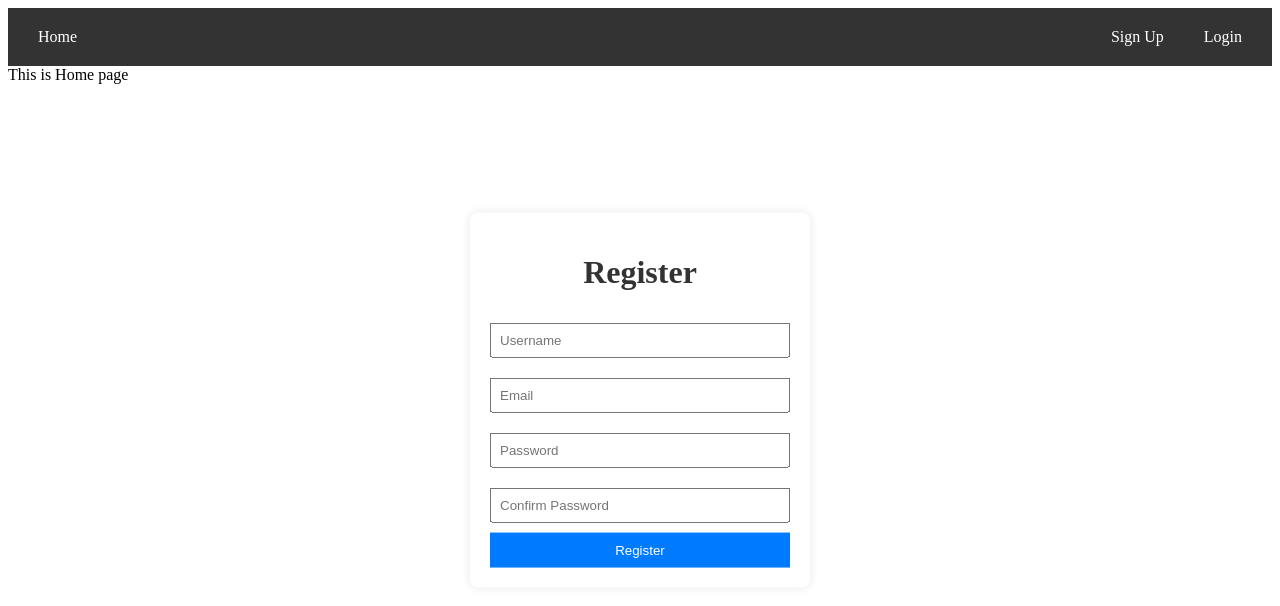
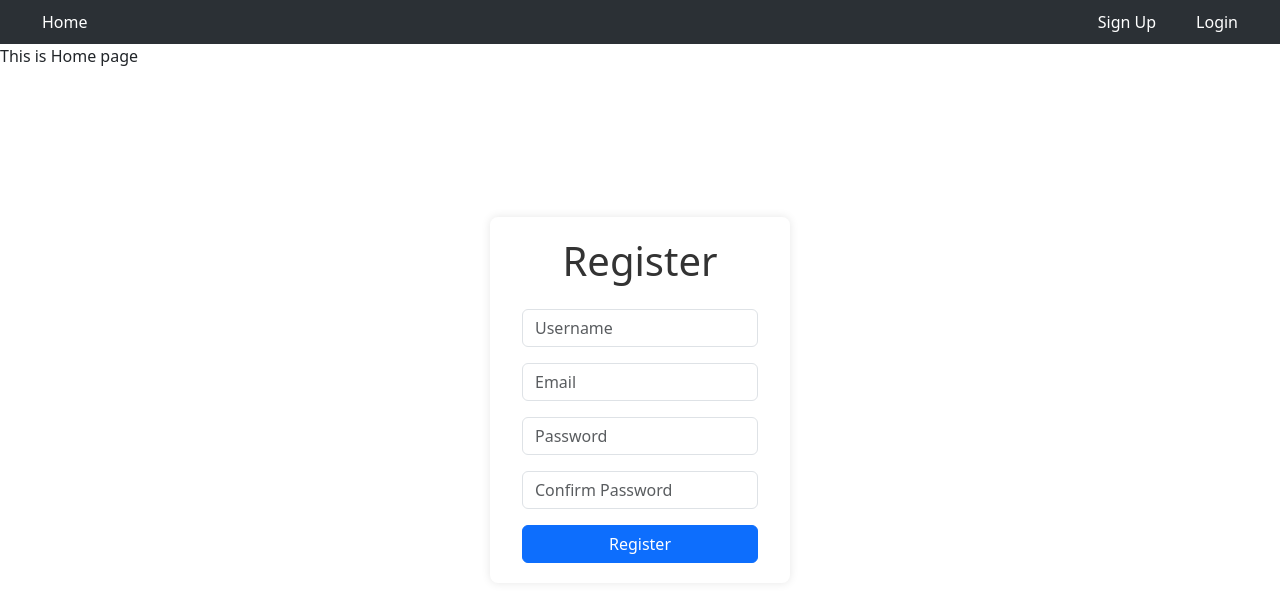
Before and after one commit to RuohanZhuo/TFG, a React (Create React App) app in the folder frontend/: page /sign in a window 1280 px wide. Shown: the top 606 px of the page. Built offline with nearby package versions, Linux system fonts and the light colour scheme.

Commit message:
change the style with bootstrap

```diff
--- a/frontend/public/index.html
+++ b/frontend/public/index.html
@@ -10,6 +10,7 @@
       content="My tfg web"
     />
     <link rel="apple-touch-icon" href="%PUBLIC_URL%/logo192.png" />
+    <link href="https://cdn.jsdelivr.net/npm/bootstrap@5.3.3/dist/css/bootstrap.min.css" rel="stylesheet">
     <title>TFG</title>
   </head>
   <body>
--- a/frontend/src/components/Header/index.css
+++ b/frontend/src/components/Header/index.css
@@ -1,12 +1,11 @@
-.nav-bar {
+.navbar {
   background-color: #333;
   padding: 10px;
 }
 
-  .nav-bar div {
+.navbar div {
   display: flex;
-    justify-content
-  : space-between;
+  justify-content: space-between;
   align-items: center;
 }
 
--- a/frontend/src/components/Header/index.jsx
+++ b/frontend/src/components/Header/index.jsx
@@ -5,11 +5,15 @@ import './index.css'
 export default class index extends Component {
   render() {
     return (
-      <nav className='nav-bar'>
-        <div>
+    <nav className="navbar navbar-expand-lg bg-body-tertiary" data-bs-theme="dark">
+      <div className="container-fluid">
+        <div className="collapse navbar-collapse" id="navbarNavDropdown">
+          <ul className="navbar-nav">
+            <li className="nav-item">
               <NavLink className='home-nav' to='/'>Home</NavLink>
-            <div>
-                <ul>
+            </li>
+          </ul>
+          <ul className="navbar-nav ms-auto">
             <li>
               <NavLink className='sign-nav' to='/sign'>Sign Up</NavLink>
             </li>
--- a/frontend/src/components/LoginForm/index.jsx
+++ b/frontend/src/components/LoginForm/index.jsx
@@ -10,12 +10,16 @@ export default class index extends Component {
   render() {
     return (
     <form className="data-form" onSubmit={this.sss}>
-        <div className='container'>
-            <h1>Login</h1>
-            <input type="text" placeholder="Username" />
-            <input type="password" placeholder="Password" />
-            <button className='login-btn'>Login</button>
+      <div className="container">
+        <h1 className="text-center mb-4">Login</h1>
+        <div className="mb-3">
+          <input type="text" className="form-control" placeholder="Username" />
         </div>
+        <div className="mb-3">
+          <input type="password" className="form-control" placeholder="Password" />
+        </div>
+        <button type="submit" className="btn btn-primary btn-block">Login</button>
+      </div>
     </form>
     )
   }
--- a/frontend/src/components/SignUpForm/index.jsx
+++ b/frontend/src/components/SignUpForm/index.jsx
@@ -1,5 +1,5 @@
 import React, { Component } from 'react'
-import './index.css'
+//import './index.css'
 
 export default class index extends Component {
 
@@ -13,7 +13,7 @@ export default class index extends Component {
     onSubmit = async(e)=>{
 
         e.preventDefault();
-        const {username, email, password} = this.state
+        const {username, email, password, confirmPassword} = this.state
 
         try {
             const response = await fetch('http://localhost:3001/reg', {
@@ -21,7 +21,7 @@ export default class index extends Component {
               headers: {
                 'Content-Type': 'application/json',
               },
-              body: JSON.stringify({ username, email, password }),
+              body: JSON.stringify({ username, email, password, confirmPassword}),
             });
 
             const data = await response.json();
@@ -49,16 +49,24 @@ export default class index extends Component {
     const {username, email, password, confirmPassword} = this.state
 
     return (
-        <form className='data-form' onSubmit={this.onSubmit}>
-            <div className='container'>
-                <h1>Register</h1>
-                <input type="text" placeholder="Username" value={username} onChange={this.changeHandle('username')}/>
-                <input type="email" placeholder="Email" value={email} onChange={this.changeHandle('email')}/>
-                <input type="password" placeholder="Password" value={password} onChange={this.changeHandle('password')}/>
-                <input type="password" placeholder="Confirm Password" value={confirmPassword} onChange={this.changeHandle('confirmPassword')}/>
-                <button className='register-btn'>Register</button>
-            </div>
-        </form>
+    <form className='data-form' onSubmit={this.onSubmit}>
+      <div className='container'>
+        <h1 className="text-center mb-4">Register</h1>
+        <div className="mb-3">
+          <input type="text" className="form-control" placeholder="Username" value={username} onChange={this.changeHandle('username')} />
+        </div>
+        <div className="mb-3">
+          <input type="email" className="form-control" placeholder="Email" value={email} onChange={this.changeHandle('email')} />
+        </div>
+        <div className="mb-3">
+          <input type="password" className="form-control" placeholder="Password" value={password} onChange={this.changeHandle('password')} />
+        </div>
+        <div className="mb-3">
+          <input type="password" className="form-control" placeholder="Confirm Password" value={confirmPassword} onChange={this.changeHandle('confirmPassword')} />
+        </div>
+        <button type="submit" className='btn btn-primary btn-block'>Register</button>
+      </div>
+    </form>
     )
   }
 }
```
Lines whose indentation alone changed are shown as unchanged.
